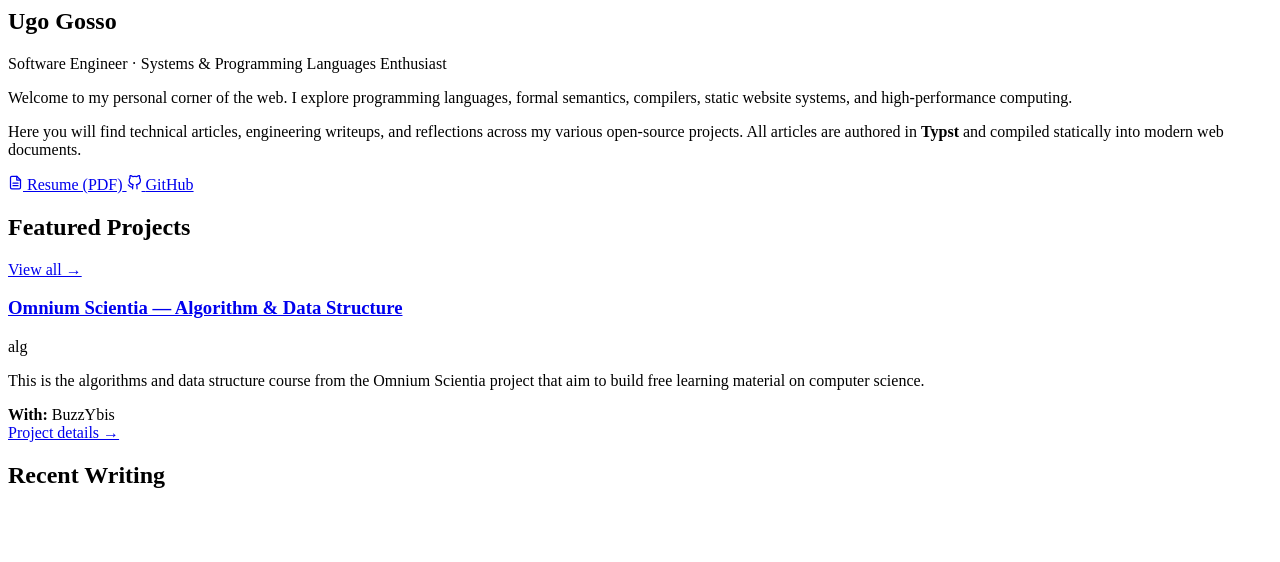
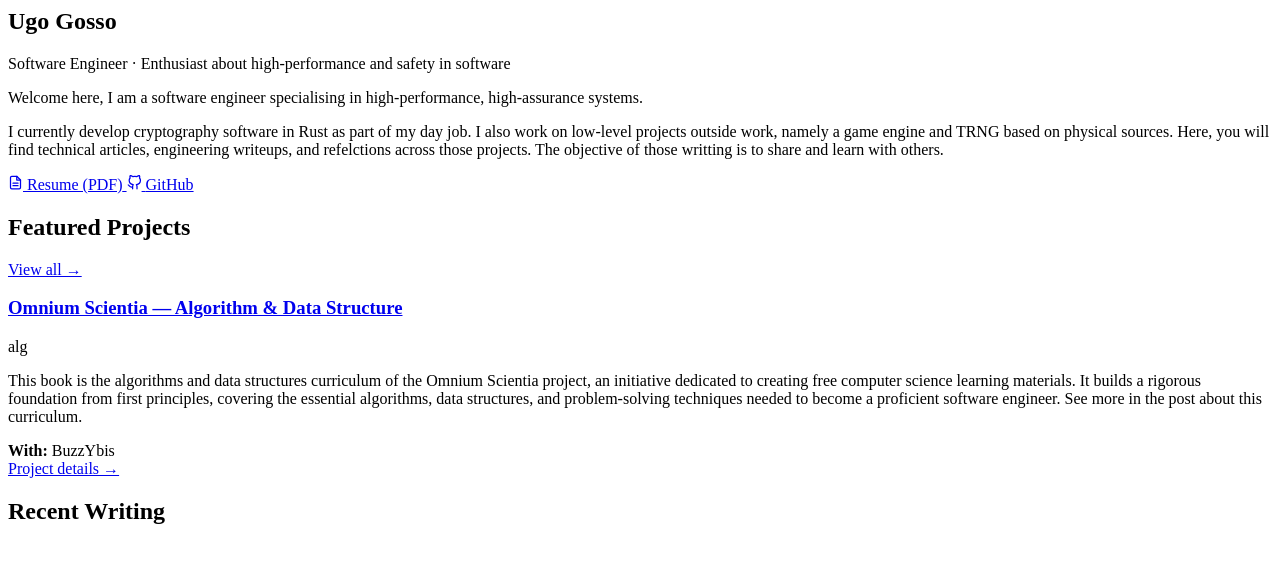
Before and after one commit to BuzzYbis/buzzybis.web, a plain HTML site: page site/index.html in a window 1280 px wide. Drawn offline with Linux system fonts and the light colour scheme.

```diff
--- a/site/index.html
+++ b/site/index.html
@@ -1,15 +1,16 @@
 <section class="bio-section">
   <div class="bio-header">
     <h1 class="bio-title">Ugo Gosso</h1>
-    <p class="bio-subtitle">Software Engineer · Systems &amp; Programming Languages Enthusiast</p>
+    <p class="bio-subtitle">Software Engineer · Enthusiast about high-performance and safety in software</p>
   </div>
 
   <p class="lead">
-    Welcome to my personal corner of the web. I explore programming languages, formal semantics, compilers, static website systems, and high-performance computing.
+    Welcome here, I am a software engineer specialising in high-performance, high-assurance systems.
   </p>
 
   <p>
-    Here you will find technical articles, engineering writeups, and reflections across my various open-source projects. All articles are authored in <strong>Typst</strong> and compiled statically into modern web documents.
+    I currently develop cryptography software in Rust as part of my day job. I also work on low-level
+   projects outside work, namely a game engine and TRNG based on physical sources. Here, you will find technical articles, engineering writeups, and refelctions across those projects. The objective of those writting is to share and learn with others.
   </p>
 
   <div class="bio-actions">
@@ -44,7 +45,7 @@
         <span class="badge">alg</span>
       </div>
       <p class="project-card-desc">
-        This is the algorithms and data structure course from the Omnium Scientia project that aim to build free learning material on computer science.
+        This book is the algorithms and data structures curriculum of the Omnium Scientia project, an initiative dedicated to creating free computer science learning materials. It builds a rigorous foundation from first principles, covering the essential algorithms, data structures, and problem-solving techniques needed to become a proficient software engineer. See more in the post about this curriculum.
       </p>
       <div class="project-card-footer">
         <div class="project-collaborators">
```
Also changed, not shown: site/project.html (+2 -2 lines), 1 other file.
